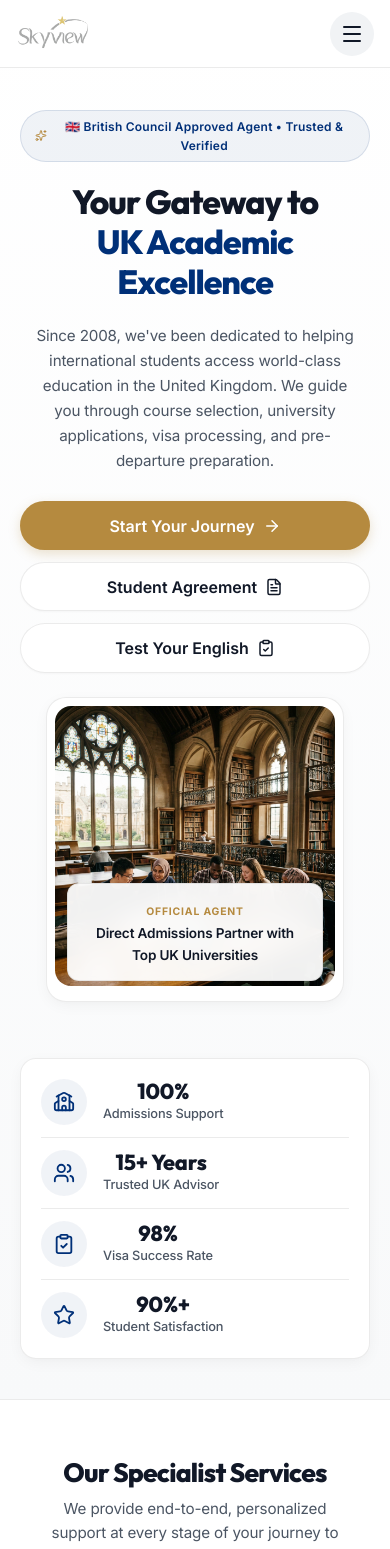
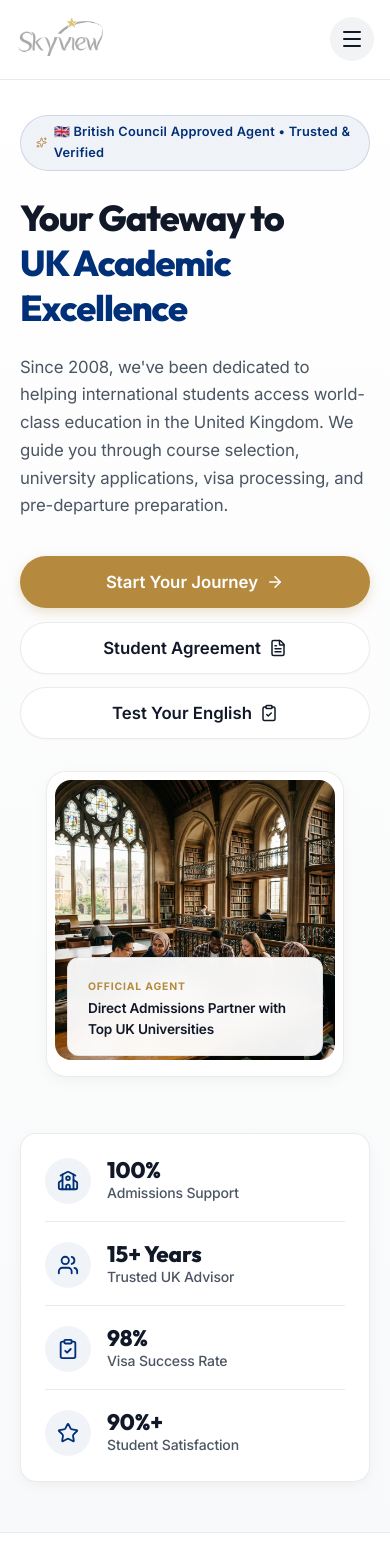
Before and after one commit to skybuy11/skyview112, a React (Vite) app: page / in a window 390 px wide. Shown: the top 1549 px of the page. Built offline with nearby package versions, Linux system fonts and the light colour scheme.

Commit message:
Enhance mobile typography legibility (36px H1, 17px body, 1.65 line-height, 58px header logo, stacked 52px CTAs)

```diff
--- a/src/components/Header.jsx
+++ b/src/components/Header.jsx
@@ -171,7 +171,10 @@ export default function Header({ currentTab, setCurrentTab }) {
 
         @media (max-width: 767px) {
           .logo-img {
-            height: 44px;
+            height: 58px;
+          }
+          .header {
+            padding: 0.65rem 0;
           }
         }
 
--- a/src/components/Hero.jsx
+++ b/src/components/Hero.jsx
@@ -121,15 +121,15 @@ export default function Hero({ setCurrentTab }) {
           display: inline-flex;
           align-items: center;
           gap: 0.4rem;
-          padding: 0.35rem 0.85rem;
+          padding: 0.4rem 0.95rem;
           border-radius: 99px;
           background: var(--primary-light);
-          border: 1px solid rgba(0, 48, 120, 0.12);
+          border: 1px solid rgba(0, 48, 120, 0.14);
           color: var(--primary);
           font-weight: 600;
-          font-size: 0.75rem;
+          font-size: 0.8rem;
           letter-spacing: 0.02em;
-          margin-bottom: 1.25rem;
+          margin-bottom: 1.5rem;
         }
 
         .badge-spark {
@@ -137,11 +137,11 @@ export default function Hero({ setCurrentTab }) {
         }
 
         .hero-title {
-          font-size: 2.15rem;
+          font-size: 2.25rem; /* 36px on mobile for maximum readability */
           font-weight: 800;
-          line-height: 1.15;
+          line-height: 1.25;
           letter-spacing: -0.03em;
-          margin-bottom: 1.25rem;
+          margin-bottom: 1.5rem;
           color: var(--text-primary);
         }
 
@@ -162,23 +162,23 @@ export default function Hero({ setCurrentTab }) {
         }
 
         .hero-description {
-          font-size: 0.975rem;
+          font-size: 1.05rem; /* 17px on mobile minimum */
           line-height: 1.65;
           color: var(--text-secondary);
-          margin-bottom: 2rem;
+          margin-bottom: 2.25rem;
           max-width: 560px;
         }
 
         @media (min-width: 640px) {
           .hero-description {
-            font-size: 1.05rem;
+            font-size: 1.1rem;
           }
         }
 
         .hero-actions {
           display: flex;
           flex-direction: column;
-          gap: 0.75rem;
+          gap: 0.85rem;
           width: 100%;
         }
 
@@ -191,6 +191,9 @@ export default function Hero({ setCurrentTab }) {
 
         .hero-actions .btn {
           width: 100%;
+          min-height: 52px;
+          font-size: 1.05rem;
+          padding: 0.9rem 1.5rem;
         }
 
         @media (min-width: 640px) {
--- a/src/mobile.css
+++ b/src/mobile.css
@@ -1,133 +1,194 @@
-/* Responsive layout mobile-first adjustments to fix layout breaking */
+/* Responsive layout mobile-first legibility adjustments (matching Cortex Hive level prominence) */
 
 @media (max-width: 767px) {
-  /* Fix container boundaries and remove side paddings on body */
   body {
     overflow-x: hidden;
     width: 100%;
   }
 
-  /* Reset grid layouts that were broken due to fixed desktop widths */
+  /* Reset grid layouts */
   .grid-2, .grid-3, .grid-4, .contact-grid, .footer-grid, .unis-grid, .services-grid, .values-grid {
     grid-template-columns: 1fr !important;
-    gap: 1.25rem !important;
+    gap: 1.5rem !important;
   }
 
-  /* Section Title and subtitle optimization */
+  /* Section Title and subtitle legibility */
   .section-title {
-    font-size: 1.65rem !important;
+    font-size: 1.85rem !important;
     padding: 0 0.5rem;
-    line-height: 1.25;
-  }
-  .section-subtitle {
-    font-size: 0.95rem !important;
-    padding: 0 1rem;
-    margin-bottom: 2rem !important;
+    line-height: 1.25 !important;
   }
 
-  /* Hero section adjustments */
+  .section-subtitle {
+    font-size: 1.05rem !important;
+    line-height: 1.65 !important;
+    padding: 0 0.5rem;
+    margin-bottom: 2.25rem !important;
+  }
+
+  /* Header Logo sizing - enlarged to 58px matching Cortex Hive's prominence */
+  .logo-img {
+    height: 58px !important;
+  }
+
+  .header {
+    padding: 0.65rem 0 !important;
+  }
+
+  .header-container {
+    padding: 0 1rem !important;
+  }
+
+  /* Hero section typography & spacing fixes */
   .hero-section {
-    padding-top: 110px !important;
-    padding-bottom: 40px !important;
-    background-position: center center !important;
-    text-align: center;
+    padding-top: 115px !important;
+    padding-bottom: 50px !important;
+    text-align: left;
   }
+
   .hero-container {
     display: flex !important;
     flex-direction: column !important;
-    gap: 1.5rem !important;
+    gap: 2rem !important;
   }
+
+  /* H1 Hero Heading: at least 32-36px on mobile */
   .hero-title {
-    font-size: 2.1rem !important;
-    line-height: 1.2 !important;
+    font-size: 2.25rem !important; /* 36px */
+    line-height: 1.25 !important;
+    margin-bottom: 1.5rem !important;
   }
+
+  /* Body/paragraph text under hero: 17px minimum with 1.65 line height */
   .hero-description {
-    font-size: 0.95rem !important;
-    margin-bottom: 1.75rem !important;
-    padding: 0 0.5rem;
+    font-size: 1.05rem !important; /* 17px */
+    line-height: 1.65 !important;
+    margin-bottom: 2.25rem !important;
+    padding: 0;
     max-width: 100% !important;
   }
+
+  /* Hero action buttons: full-width stacked buttons */
   .hero-actions {
     display: flex !important;
     flex-direction: column !important;
     width: 100%;
-    gap: 0.75rem !important;
+    gap: 0.85rem !important;
   }
+
   .hero-actions .btn {
     width: 100% !important;
     justify-content: center;
+    min-height: 52px !important;
+    font-size: 1.05rem !important; /* 17px */
+    padding: 0.9rem 1.5rem !important;
   }
 
   /* Metrics Grid */
   .metrics-grid {
     grid-template-columns: 1fr !important;
-    padding: 1.25rem !important;
-    gap: 0.75rem !important;
+    padding: 1.5rem !important;
+    gap: 1.25rem !important;
   }
+
   .metric-card {
     border-bottom: 1px solid var(--border-color);
-    padding-bottom: 0.75rem;
+    padding-bottom: 1rem;
     width: 100%;
     justify-content: flex-start;
   }
+
   .metric-card:last-child {
     border-bottom: none;
     padding-bottom: 0;
   }
 
-  /* Header Logo sizing and toggle adjustment */
-  .logo-img {
-    height: 48px !important; /* Proper scaling so it fits perfectly with hamburger */
-  }
-  .header {
-    padding: 0.6rem 0 !important;
-  }
-  .header-container {
-    padding: 0 1rem !important;
+  .metric-value {
+    font-size: 1.4rem !important;
   }
 
-  /* Service card stacking and spacing */
-  .services-section {
-    padding: 3.5rem 0 !important;
-  }
-  .service-card {
-    padding: 1.25rem !important;
+  .metric-label {
+    font-size: 0.875rem !important; /* ~14px */
   }
 
-  /* Partner Universities list scaling */
+  /* Services & University Cards */
+  .services-section {
+    padding: 4rem 0 !important;
+  }
+
+  .service-card {
+    padding: 1.5rem !important;
+  }
+
+  .service-title {
+    font-size: 1.25rem !important;
+  }
+
+  .service-short-desc, .details-item {
+    font-size: 1rem !important; /* 16px */
+    line-height: 1.6 !important;
+  }
+
+  /* Partner Universities search & cards */
   .search-filter-box {
-    padding: 1rem !important;
-    border-radius: 14px !important;
+    padding: 1.25rem !important;
+    border-radius: 16px !important;
     gap: 1rem !important;
   }
+
   .search-bar {
-    font-size: 16px !important; /* No iOS zoom */
+    font-size: 16px !important;
   }
+
   .filter-tags {
     display: flex !important;
     flex-wrap: nowrap !important;
     overflow-x: auto !important;
     -webkit-overflow-scrolling: touch;
-    gap: 0.4rem !important;
+    gap: 0.5rem !important;
     padding-bottom: 0.5rem !important;
   }
+
   .filter-btn {
     flex-shrink: 0;
-    padding: 0.4rem 0.9rem !important;
+    padding: 0.5rem 1rem !important;
+    font-size: 0.875rem !important;
+  }
+
+  .uni-card-title {
+    font-size: 1.3rem !important;
+  }
+
+  .uni-card-desc {
+    font-size: 1rem !important;
+    line-height: 1.6 !important;
   }
 
   /* About section values and timeline */
+  .about-text-col p {
+    font-size: 1.05rem !important;
+    line-height: 1.65 !important;
+  }
+
   .about-img {
     height: auto !important;
   }
+
   .about-image-wrapper {
-    height: 200px !important;
+    height: 220px !important;
   }
+
   .team-grid {
     grid-template-columns: 1fr !important;
     text-align: center;
     gap: 1.5rem !important;
   }
+
+  .team-bio {
+    font-size: 1rem !important;
+    line-height: 1.65 !important;
+  }
+
   .team-credentials {
     justify-content: center !important;
   }
@@ -136,50 +197,55 @@
   .contact-info-panel {
     gap: 1.5rem !important;
   }
+
   .contact-image-container {
-    display: none !important; /* Hide secondary decorative elements to keep layout light */
+    display: none !important;
   }
+
   .form-row {
     flex-direction: column !important;
     gap: 0 !important;
   }
 
+  .panel-desc, .info-item p {
+    font-size: 1rem !important;
+    line-height: 1.6 !important;
+  }
+
   /* Newsletter adjustments */
   .newsletter-box {
-    padding: 1.25rem !important;
-    border-radius: 14px !important;
+    padding: 1.5rem !important;
+    border-radius: 16px !important;
     text-align: center;
     gap: 1.25rem !important;
   }
+
+  .newsletter-text p {
+    font-size: 0.95rem !important;
+  }
+
   .newsletter-form {
     flex-direction: column !important;
     align-items: stretch !important;
     width: 100% !important;
   }
+
   .newsletter-input {
     font-size: 16px !important;
-  }
-
-  /* English Test section */
-  .test-meta-info {
-    flex-direction: column !important;
-    gap: 0.75rem !important;
-    align-items: flex-start !important;
-  }
-  .meta-divider {
-    display: none !important;
-  }
-  .option-btn {
-    padding: 0.75rem 1rem !important;
-    font-size: 0.9rem !important;
   }
 
   /* Modal responsive adjustment */
   .modal-overlay {
     padding: 0.5rem !important;
   }
+
   .modal-content {
-    padding: 1.25rem !important;
+    padding: 1.5rem !important;
     max-height: 95vh !important;
   }
+
+  .modal-desc {
+    font-size: 1rem !important;
+    line-height: 1.65 !important;
+  }
 }
```
